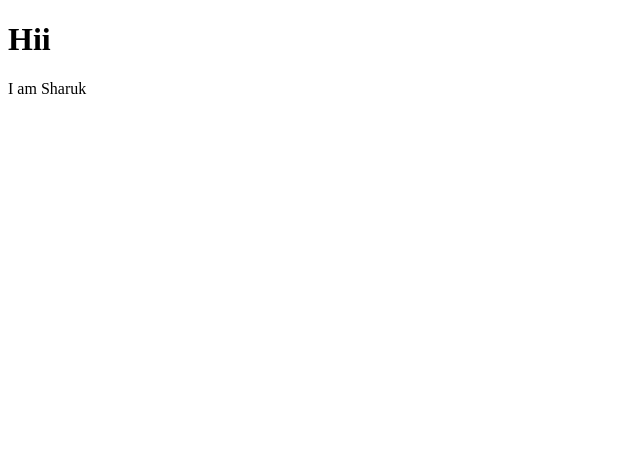
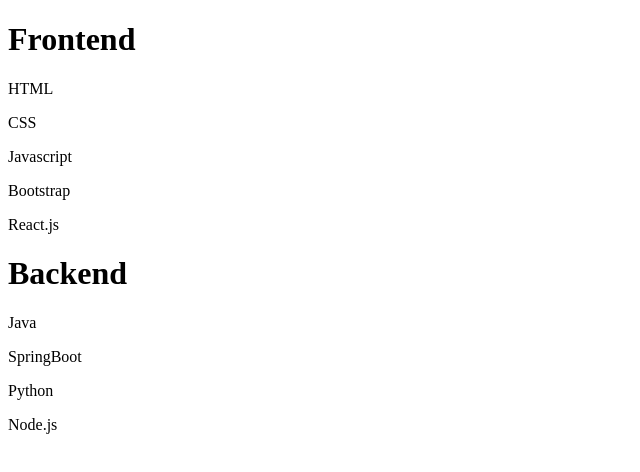
Before and after one commit to katamsharukkumar/demo, a plain HTML site: page index.html in a window 1280 px wide. Shown: the whole page, without its empty margins (0-640 px from the left). Drawn offline with Linux system fonts and the light colour scheme.

Commit message:
Update index.html

```diff
--- a/index.html
+++ b/index.html
@@ -6,7 +6,17 @@
   <title>Document</title>
 </head>
 <body>
-  <h1>Hii</h1>
-  <p>I am Sharuk</p>
+  <h1>Frontend</h1>
+  <p>HTML</p>
+  <p>CSS</p>
+  <p>Javascript</p>
+  <p>Bootstrap</p>
+  <p>React.js</p>
+
+  <h1>Backend</h1>
+  <p>Java</p>
+  <p>SpringBoot</p>
+  <p>Python</p>
+  <p>Node.js</p>
 </body>
 </html>
```
